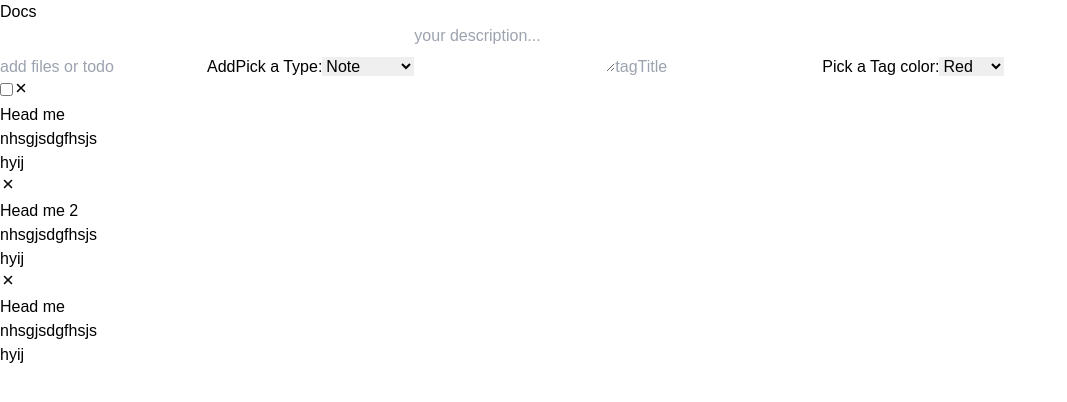
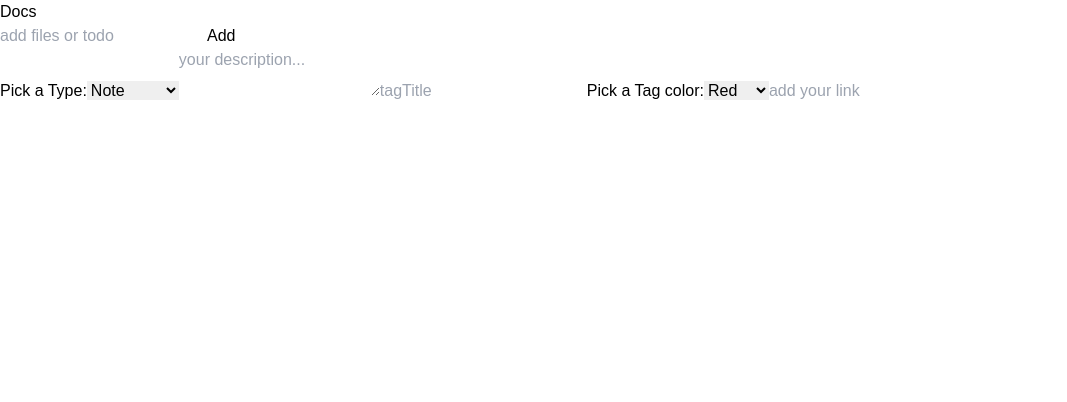
Before and after one commit to kmr-sahil/docs, a React (Vite) app: page / in a window 1280 px wide. Shown: the top 402 px of the page, without its empty margins (0-1067 px from the left). Built offline with nearby package versions, Linux system fonts and the light colour scheme.

Commit message:
added the localstorage to store previos data

```diff
--- a/src/componets/Foreground.jsx
+++ b/src/componets/Foreground.jsx
@@ -1,4 +1,4 @@
-import React, { useState } from 'react'
+import React, { useState, useEffect } from 'react'
 import { useRef } from 'react';
 import Card from './Card'
 
@@ -15,57 +15,67 @@ function Foreground() {
             link: "",
     })
 
+
     const [cardDetails, setCardDetails] = useState(
-        [{
-            type: "checkbox",
-            title: "Head me",
-            desc: "nhsgjsdgfhsjs",
-            tagColor : "red",
-            tagTitle: "hyij",
-            link: "",
-        },
-        {
-            type: "note",
-            title: "Head me 2",
-            desc: "nhsgjsdgfhsjs",
-            tagColor : "green",
-            tagTitle: "hyij",
-            link: "",
-        },
-        {
-            type: "link",
-            title: "Head me",
-            desc: "nhsgjsdgfhsjs",
-            tagColor : "blue",
-            tagTitle: "hyij",
-            link: "https://tailwindcss.com/docs/browser-support#vendor-prefixes",
-        },
-        ]
+        []
     );
 
+    const [showHiddenDiv, setShowHiddenDiv] = useState(false);
+
     const onSubmit = () => {
-        console.log(details)
-        setCardDetails([...cardDetails, details])
-        console.log(cardDetails)
+        const updatedCardDetails = [...cardDetails, details];
+    setCardDetails(updatedCardDetails);
+    localStorage.setItem('cardDetails', JSON.stringify(updatedCardDetails));
+    setDetails({
+      type: '',
+      title: '',
+      desc: '',
+      tagColor: '',
+      tagTitle: '',
+      link: '',
+    });
     }
 
     const onDelete = (indexToDelete) => {
+        console.log("here"+indexToDelete);
         const updatedCards = cardDetails.filter((_, index) => index !== indexToDelete);
         setCardDetails(updatedCards);
+      };
+
+      useEffect(() => {
+        const storedCards = localStorage.getItem('cardDetails');
+        if (storedCards) {
+          setCardDetails(JSON.parse(storedCards));
+        }
+      }, []);
+
+      const toggleHiddenDiv = () => {
+        setShowHiddenDiv(!showHiddenDiv);
+      };
+
+      const hideHiddenDiv = () => {
+        setShowHiddenDiv(false);
       };
 
   return (
     <>
 
-        <div className='w-[40%] mx-auto z-[30] fixed top-0 left-1/2 -translate-x-[50%] bg-slate-300 flex justify-evenly gap-[1rem] p-[1rem] flex-wrap'>
+        <div className='w-[40%] rounded-lg mx-auto z-[30] fixed top-0 left-1/2 -translate-x-[50%] bg-slate-300 bg-opacity-60 flex flex-shrink transition-all justify-evenly  p-[1rem] flex-wrap'>
 
             <input className='w-[80%] rounded-md p-[0.5rem] outline-slate-600 outline-offset-4'
                     placeholder='add files or todo'
                     value={details.title}
                     onChange={(e) => setDetails({...details, title: e.target.value})}
+                    onClick={toggleHiddenDiv}
+                    onBlur={hideHiddenDiv}
                     />
             <button onClick={onSubmit} className='w-[10%] rounded-md bg-white'>Add</button>
 
+            <div className={`flex flex-wrap gap-2 transition-all ease-in-out overflow-hidden ${
+                            showHiddenDiv ? 'h-auto max-h-[500px] opacity-100' : 'max-h-0 opacity-0 pointer-events-none'
+                                }`}
+                            style={{ transitionProperty: 'max-height, opacity', transitionDuration: '1s' }}
+            >
                     <label>
                         Pick a Type:
                         <select name="type"
@@ -102,9 +112,16 @@ function Foreground() {
                         </select>
                     </label>
 
+                    <input placeholder='add your link'
+                           value={details.link}
+                           onChange={(e) => setDetails({...details, link: e.target.value})}
+                    />
             </div>
 
-        <div ref={ref} className='z-[20] w-full h-full flex gap-10 flex-wrap p-5 mt-[4rem]'>
+
+        </div>
+
+        <div ref={ref} className='z-[20] w-full h-screen flex gap-10 flex-wrap p-5 mt-[4rem]'>
             {cardDetails.map((item, index) => (
                 <Card key={index} data={item} refrence={ref} onDelete={() => onDelete(index)}/>
             ))}
```
Lines whose indentation alone changed are shown as unchanged.
